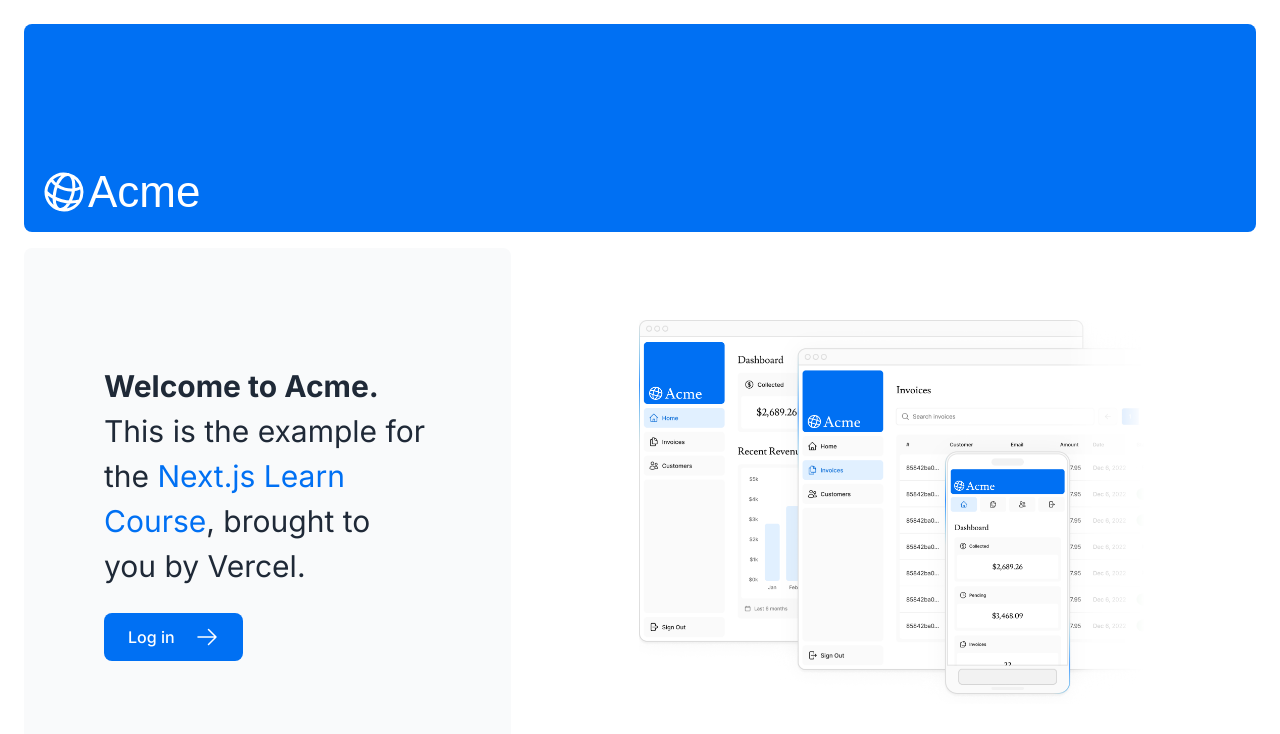
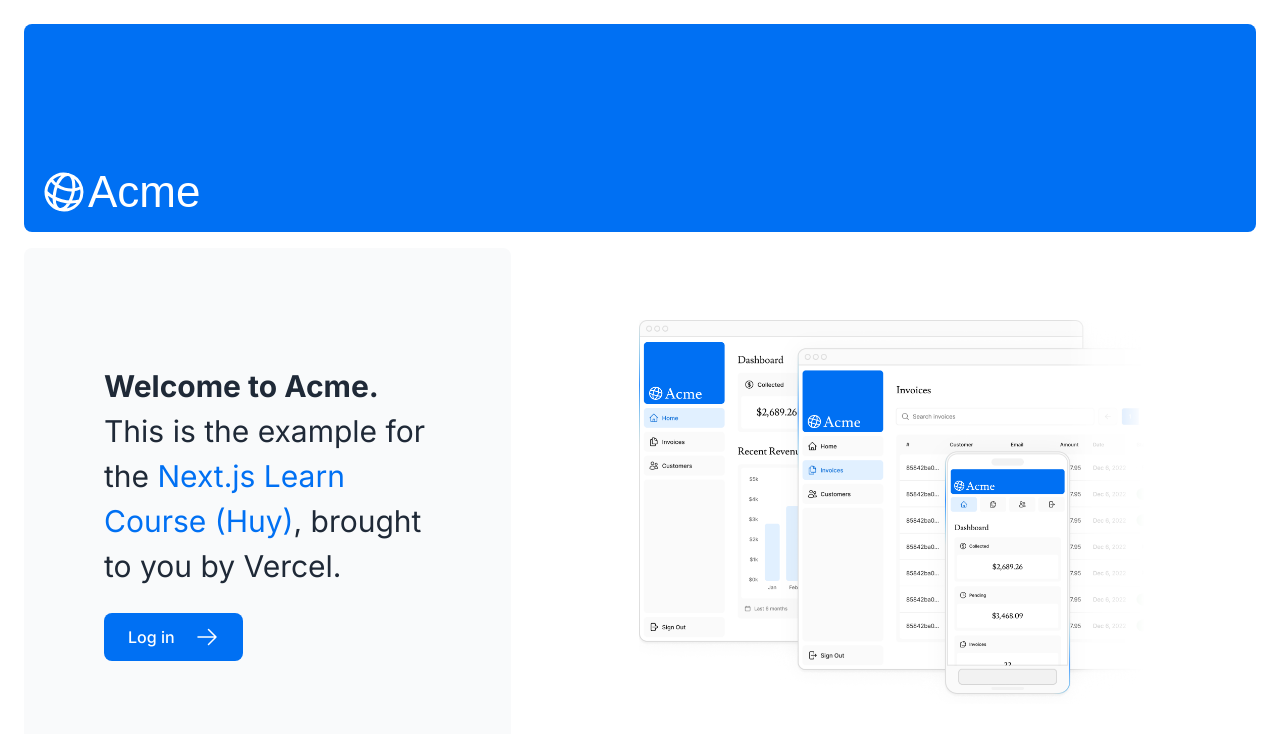
Before and after one commit to vominhuy/nextjs-dashboard, a Next.js app: page / in a window 1280 px wide. Shown: the top 734 px of the page. Built offline with nearby package versions, Linux system fonts and the light colour scheme; a web font is replaced by a local one.

Commit message:
Update page.tsx (add Huy)

```diff
--- a/app/page.tsx
+++ b/app/page.tsx
@@ -14,7 +14,7 @@
           <p className={`text-xl text-gray-800 md:text-3xl md:leading-normal`}>
             <strong>Welcome to Acme.</strong> This is the example for the{' '}
             <a href="https://nextjs.org/learn/" className="text-blue-500">
-              Next.js Learn Course
+              Next.js Learn Course (Huy)
             </a>
             , brought to you by Vercel.
           </p>
```
